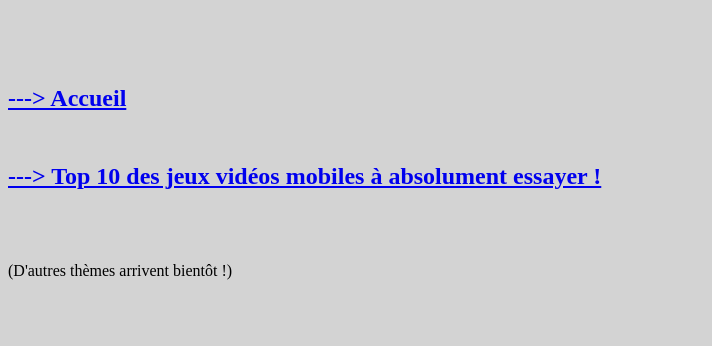
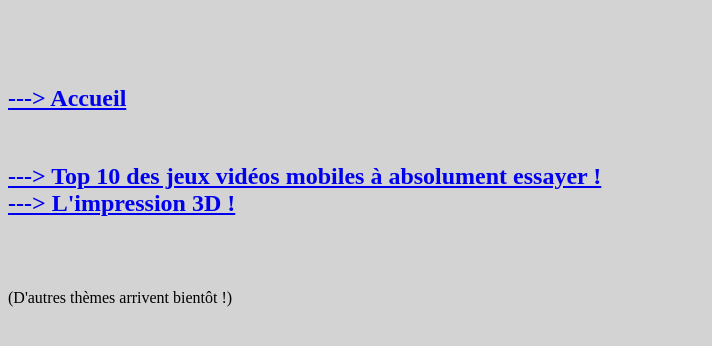
Before and after one commit to LTRTloulou/Gamerspace, a plain HTML site: page Sommaire.htm in a window 1280 px wide. Shown: the part 66-412 px from the top of the page, without its empty margins (0-712 px from the left). Drawn offline with Linux system fonts and the light colour scheme.

Commit message:
Update Sommaire.htm

```diff
--- a/Sommaire.htm
+++ b/Sommaire.htm
@@ -31,6 +31,8 @@ font-family: Malgun Gothic;
 <a href="index.htm">---> Accueil</p>
 <br>
 <a href="Top 10 des jeux mobiles à absolument essayer.htm">---> Top 10 des jeux vidéos mobiles à absolument essayer !</a>
+<br>
+<a href="L'impression 3D.htm">---> L'impression 3D !</a>
 </h2>
 <br>
 <br>
```
